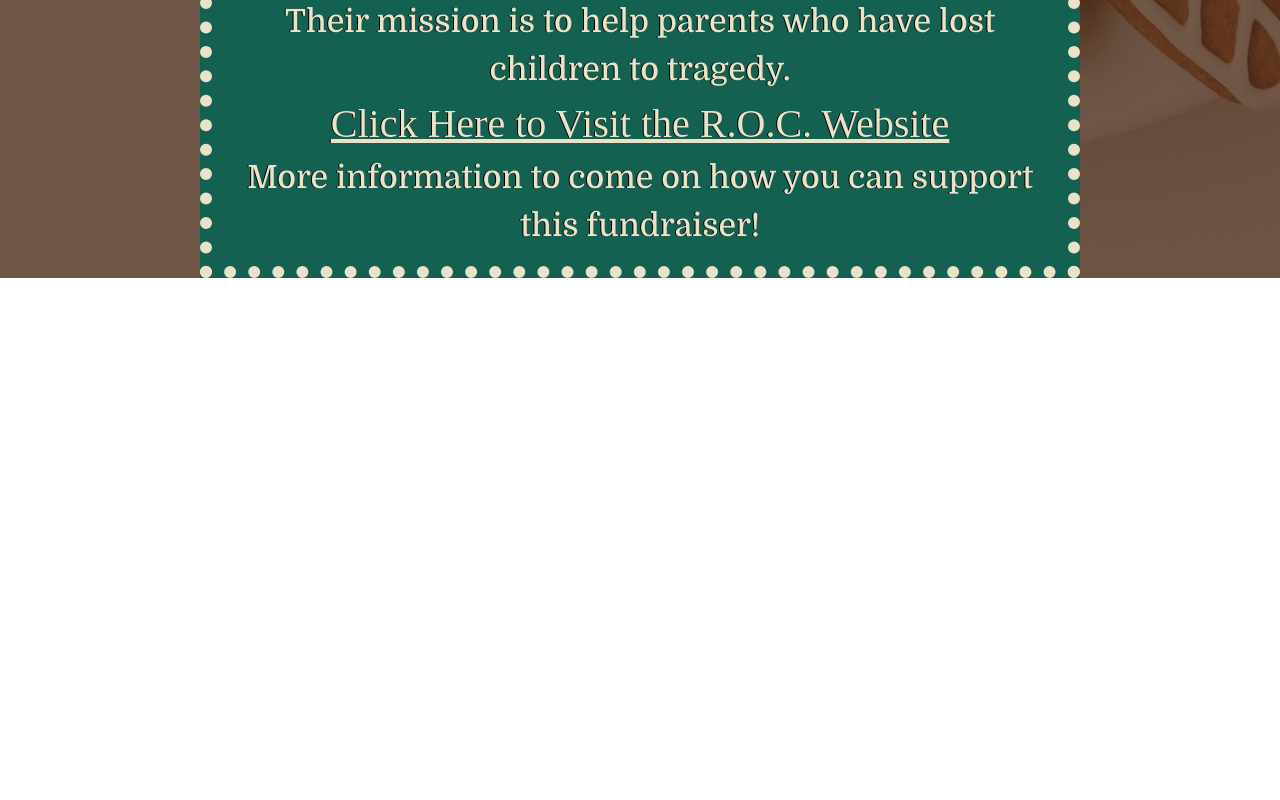
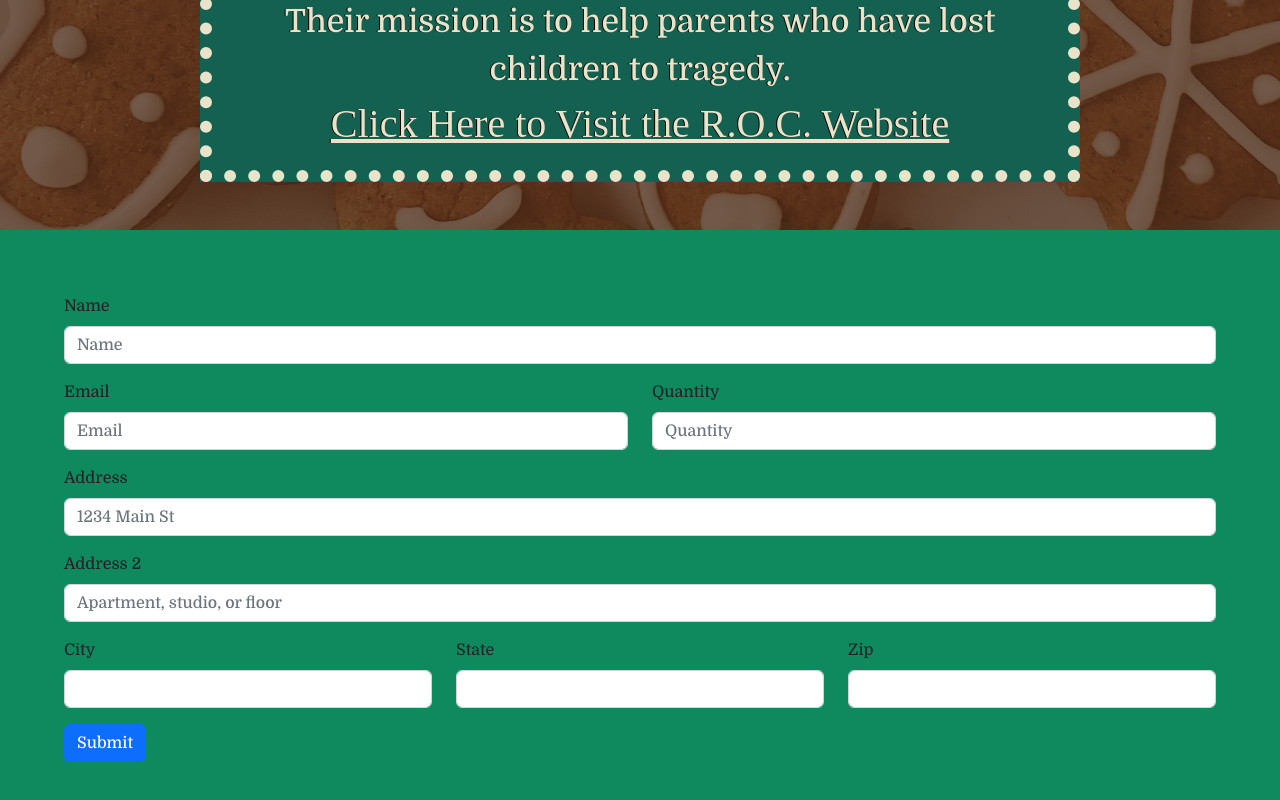
Before and after one commit to snew430/atroprockinchristmas, a React (Create React App) app: page /cookie in a window 1280 px wide. Shown: the part 1478-2278 px from the top of the page. Before the commit the page ends 1771 px from the top, so only its background shows below. Built offline with nearby package versions, Linux system fonts and the light colour scheme; a web font is replaced by a local one.

Commit message:
added both form submissions to send email

```diff
--- a/package.json
+++ b/package.json
@@ -8,6 +8,7 @@
     "@testing-library/react": "^13.4.0",
     "@testing-library/user-event": "^13.5.0",
     "bootstrap": "^5.2.2",
+    "emailjs-com": "^3.2.0",
     "framer-motion": "^7.6.3",
     "gh-pages": "^4.0.0",
     "react": "^18.2.0",
--- a/src/components/Cookie/Cookie.js
+++ b/src/components/Cookie/Cookie.js
@@ -1,5 +1,6 @@
 import React from 'react';
 import baking from '../../assets/images/baking.jpeg';
+import Form from '../Form';
 import './Cookie.scss';
 
 const Cookie = () => {
@@ -40,9 +41,8 @@
           <a href="http://www.rocpark.com/" rel="noreferrer" target="_blank">
             Click Here to Visit the R.O.C. Website
           </a>
-          <br />
-          More information to come on how you can support this fundraiser!
         </p>
+        <Form />
       </div>
     </div>
   );
--- /dev/null
+++ b/src/components/Form/Form.scss
@@ -0,0 +1,5 @@
+.formArea {
+  background-color: var(--primary-color);
+  margin-top: 3rem;
+  padding: 4rem;
+}
--- /dev/null
+++ b/src/components/Form/index.js
@@ -0,0 +1,147 @@
+import { useState } from 'react';
+import Button from 'react-bootstrap/Button';
+import Col from 'react-bootstrap/Col';
+import Form from 'react-bootstrap/Form';
+import Row from 'react-bootstrap/Row';
+import emailjs from 'emailjs-com';
+import './Form.scss';
+
+function CookieForm() {
+  const [formSubmitted, setFormSubmitted] = useState(false);
+  const [formInfo, setFormInfo] = useState({
+    name: '',
+    email: '',
+    quantity: 0,
+    address: '',
+    addressTwo: '',
+    city: '',
+    state: '',
+    zipcode: '',
+    amount: 0,
+  });
+
+  const changeHandler = (e) => {
+    const { name, value } = e.target;
+    setFormInfo({ ...formInfo, [name]: value, amount: formInfo.quantity * 30 });
+  };
+
+  const submitHandler = async (event) => {
+    event.preventDefault();
+    console.log(formInfo);
+
+    //John Pattis
+    // const response = await emailjs.send(
+    //   'service_9y9c91u',
+    //   'template_rllf8x8',
+    //   formInfo,
+    //   'iHZKvGQZm10JDnZpb'
+    // );
+
+    //Seans
+    const response = await emailjs.send(
+      'service_obwznk9',
+      'template_vb6ls7f',
+      formInfo,
+      'dJ8ZMsIbApKk8xjLU'
+    );
+
+    response
+      ? console.log('SUCCESS!', response.status, response.text)
+      : console.log('FAILED...');
+
+    setFormSubmitted(true);
+  };
+
+  return (
+    <div className="formArea">
+      {!formSubmitted ? (
+        <Form onSubmit={submitHandler}>
+          <Row className="mb-3">
+            <Form.Group className="mb-3" controlId="formGridAddress1">
+              <Form.Label>Name</Form.Label>
+              <Form.Control
+                placeholder="Name"
+                onChange={changeHandler}
+                name="name"
+                required
+              />
+            </Form.Group>
+
+            <Form.Group as={Col} controlId="formGridEmail">
+              <Form.Label>Email</Form.Label>
+              <Form.Control
+                type="email"
+                placeholder="Email"
+                onChange={changeHandler}
+                name="email"
+                required
+              />
+            </Form.Group>
+
+            <Form.Group as={Col} controlId="quantity">
+              <Form.Label>Quantity</Form.Label>
+              <Form.Control
+                type="number"
+                placeholder="Quantity"
+                min={1}
+                onChange={changeHandler}
+                name="quantity"
+                required
+              />
+            </Form.Group>
+          </Row>
+
+          <Form.Group className="mb-3" controlId="formGridAddress1">
+            <Form.Label>Address</Form.Label>
+            <Form.Control
+              placeholder="1234 Main St"
+              onChange={changeHandler}
+              name="address"
+              required
+            />
+          </Form.Group>
+
+          <Form.Group className="mb-3" controlId="formGridAddress2">
+            <Form.Label>Address 2</Form.Label>
+            <Form.Control
+              placeholder="Apartment, studio, or floor"
+              onChange={changeHandler}
+              name="addressTwo"
+            />
+          </Form.Group>
+
+          <Row className="mb-3">
+            <Form.Group as={Col} controlId="formGridCity">
+              <Form.Label>City</Form.Label>
+              <Form.Control onChange={changeHandler} name="city" required />
+            </Form.Group>
+
+            <Form.Group as={Col} controlId="formGridState">
+              <Form.Label>State</Form.Label>
+              <Form.Control onChange={changeHandler} name="state" required />
+            </Form.Group>
+
+            <Form.Group as={Col} controlId="formGridZip">
+              <Form.Label>Zip</Form.Label>
+              <Form.Control onChange={changeHandler} name="zipcode" required />
+            </Form.Group>
+          </Row>
+
+          <Button variant="primary" type="submit">
+            Submit
+          </Button>
+        </Form>
+      ) : (
+        <div>
+          <h2>Your order total is...</h2>
+          <br />
+          <h1>${formInfo.amount}.00</h1>
+          <br />
+          <h4>Please follow this link for payment...</h4>
+        </div>
+      )}
+    </div>
+  );
+}
+
+export default CookieForm;
--- a/src/components/Home/Home.js
+++ b/src/components/Home/Home.js
@@ -24,7 +24,7 @@
 
           <h3> Merry Christmas everyone! </h3>
 
-          <p className="schedule green-card">
+          <div className="schedule green-card">
             This Years Schedule
             <ul>
               <li>Thursday November 24 9pm central (Thanksgiving Day)</li>
@@ -48,14 +48,14 @@
               </li>
               <li>Sunday December 25 noon central (Christmas Day)</li>
             </ul>
-          </p>
+          </div>
 
           <p className="info-text red-card">
             Buckle in and join John Patti Sr. for a two-hour trip to beaches,
             tiki bars, and holiday parties. There will be plenty of Trop Rock
             tunes along the way from some of your favorite artists like current
             Coral Reefers Peter Mayer, Doyle Grisham, Nadirah Shakor and
-            original Coral Reefer Roger Bartlett. We will even go south of
+            original Coral Reefer Roger Bartlett. We will even go south of the
             border with Brent Burns and mix up a batch of gumbo with The Sauce
             Boss.
           </p>
@@ -79,8 +79,8 @@
           <h3>Trop Rock artists featured this year include:</h3>
 
           <div className="app__flex musicians-list">
-            {musicians.map((musician) => (
-              <li>{musician}</li>
+            {musicians.map((musician, i) => (
+              <li key={i}>{musician}</li>
             ))}
           </div>
 
```
Also changed, not shown: 1 other file (tests, documents, lock files or other folders).
